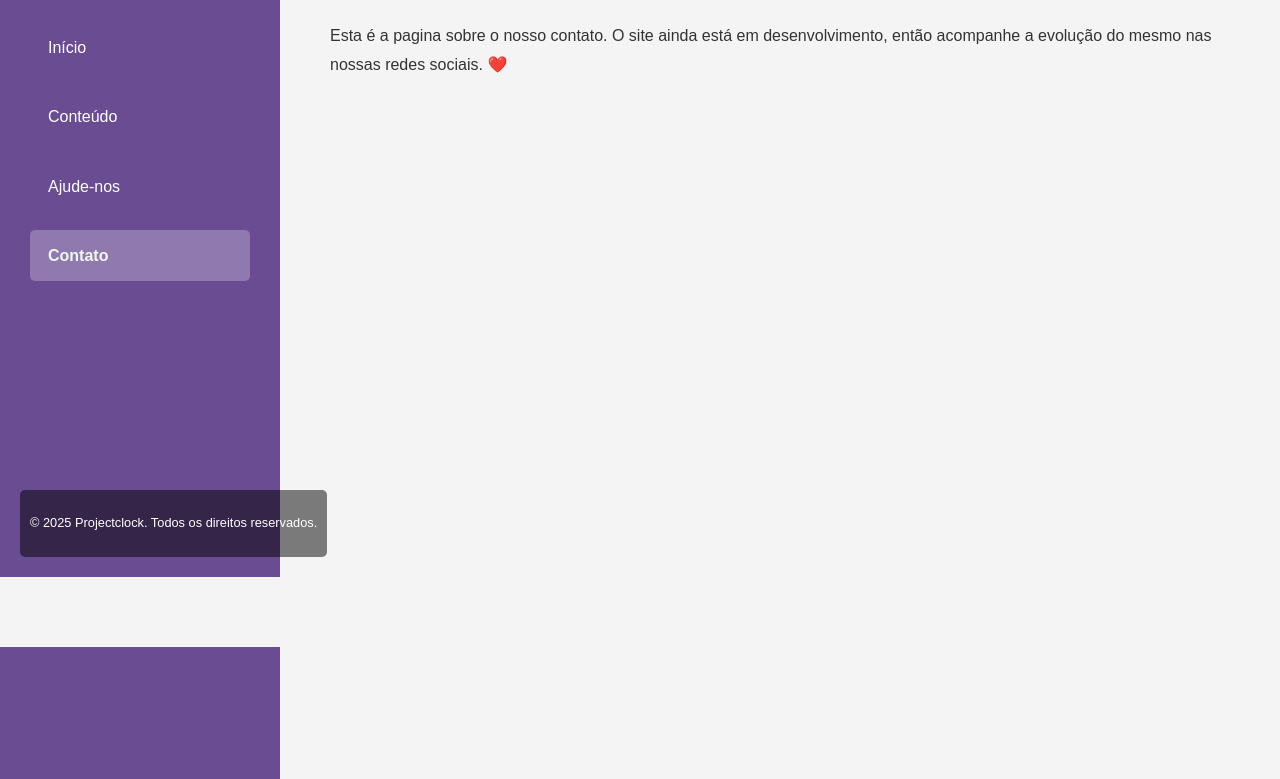
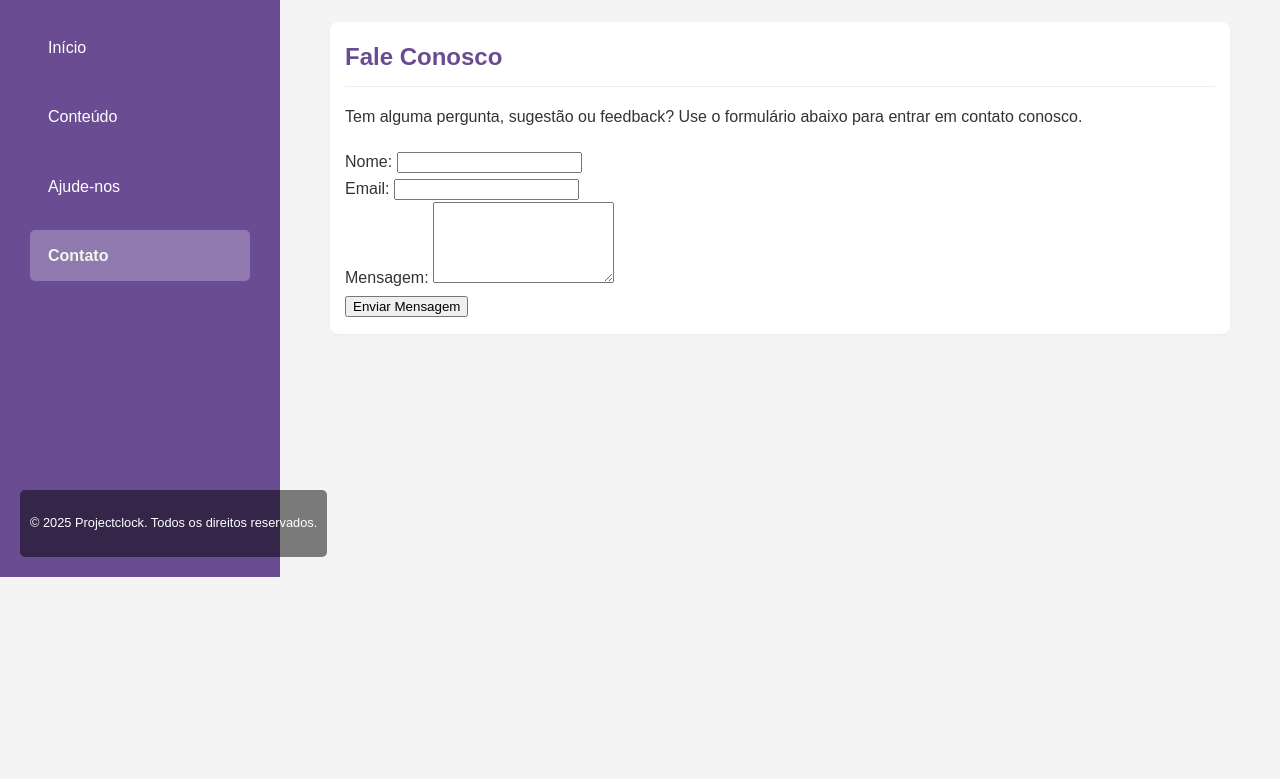
Before and after one commit to Sougasa/projectclock, a plain HTML site: page contato.html in a window 1280 px wide. Shown: the part 223-1002 px from the top of the page. After the commit the page ends 800 px from the top, so only its background shows below. Drawn offline with Linux system fonts and the light colour scheme.

Commit message:
contato.html

```diff
--- a/contato.html
+++ b/contato.html
@@ -1,3 +1,5 @@
+<!DOCTYPE html>
+<html lang="pt-BR">
 <head>
   <meta charset="UTF-8">
   <meta name="viewport" content="width=device-width, initial-scale=1.0">
@@ -31,8 +33,8 @@
         <ul>
           <li><a href="index.html" data-index="1">Início</a></li>
           <li><a href="conteudo.html" data-index="2">Conteúdo</a></li>
-            <li><a href="ajude.html" data-index="3" class="active">Ajude-nos</a></li>
-            <li><a href="contato.html" data-index="4">Contato</a></li>
+          <li><a href="ajude.html" data-index="3">Ajude-nos</a></li>
+          <li><a href="contato.html" data-index="4" class="active">Contato</a></li>
         </ul>
       </nav>
     </aside>
@@ -40,29 +42,38 @@
     <main class="main">
       <div class="conteudo">
         <div class="titulomain">
-            <h1>Bem-vindo ao Contato!</h1>
-          </div>
-        <p>
-          Esta é a pagina sobre o nosso contato. O site ainda está em
-          desenvolvimento, então acompanhe a evolução do mesmo nas nossas redes
-          sociais. ❤️
-        </p>
-        <!-- Botão para alterar o modo -->
+          <h1>Entre em Contato</h1>
         </div>
 
+        <section>
+          <h2>Fale Conosco</h2>
+          <p>
+            Tem alguma pergunta, sugestão ou feedback? Use o formulário abaixo para entrar em contato conosco.
+          </p>
+          <form action="https://formspree.io/f/meogwpjk" method="POST">
+            <div class="form-group">
+              <label for="nome">Nome:</label>
+              <input type="text" id="nome" name="nome" required>
+            </div>
+            <div class="form-group">
+              <label for="email">Email:</label>
+              <input type="email" id="email" name="_replyto" required>
+            </div>
+            <div class="form-group">
+              <label for="mensagem">Mensagem:</label>
+              <textarea id="mensagem" name="mensagem" rows="5" required></textarea>
+            </div>
+            <button type="submit" class="btn-primary">Enviar Mensagem</button>
+          </form>
+        </section>
+      </div>
     </main>
   </div>
-    <script src="theme.js"></script>
-  </body>
+
   <aside class="copyright-sidebar">
     <p>&copy; 2025 Projectclock. Todos os direitos reservados.</p>
   </aside>
 
-  <div class="container">
-    <aside class="sidebar" aria-label="Menu lateral">
-      </aside>
-
-    <main class="main">
-      </main>
-  </div>
+  <script src="theme.js"></script>
+</body>
 </html>
```
Lines whose indentation alone changed are shown as unchanged.
